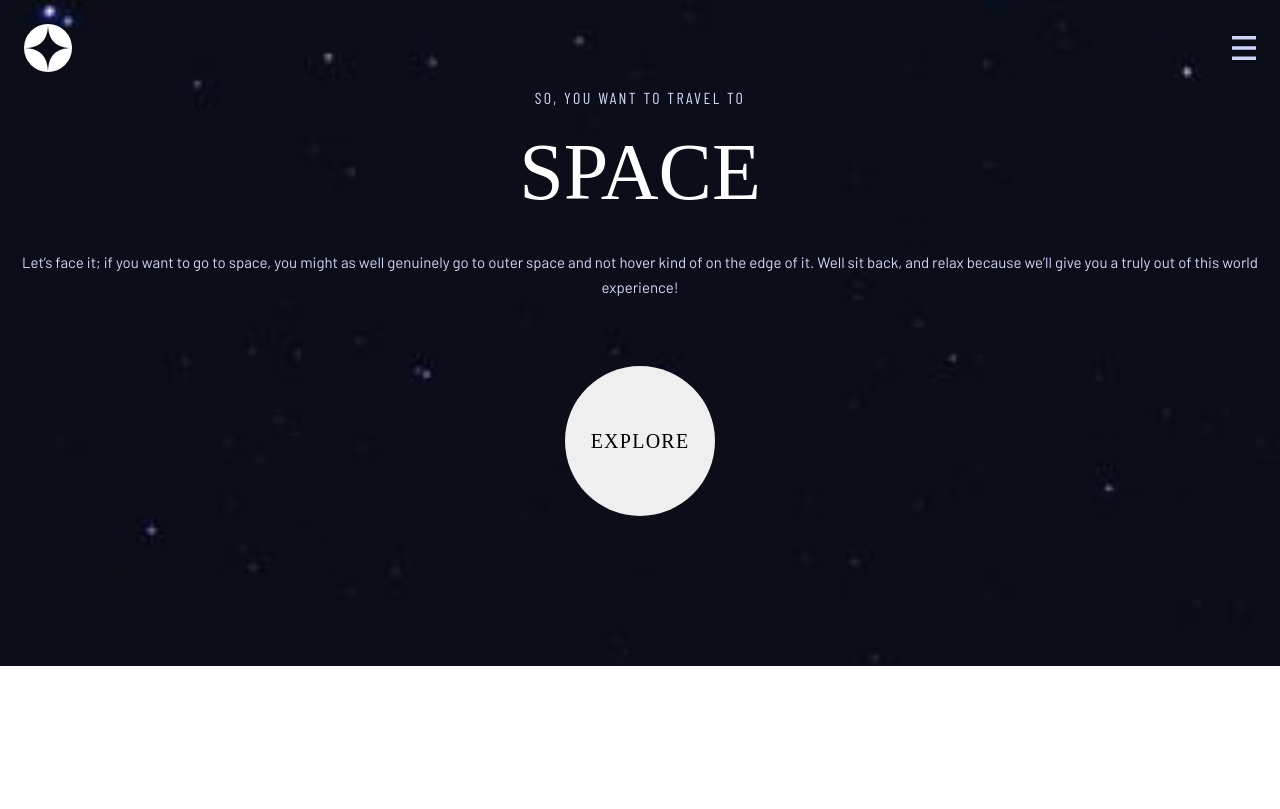
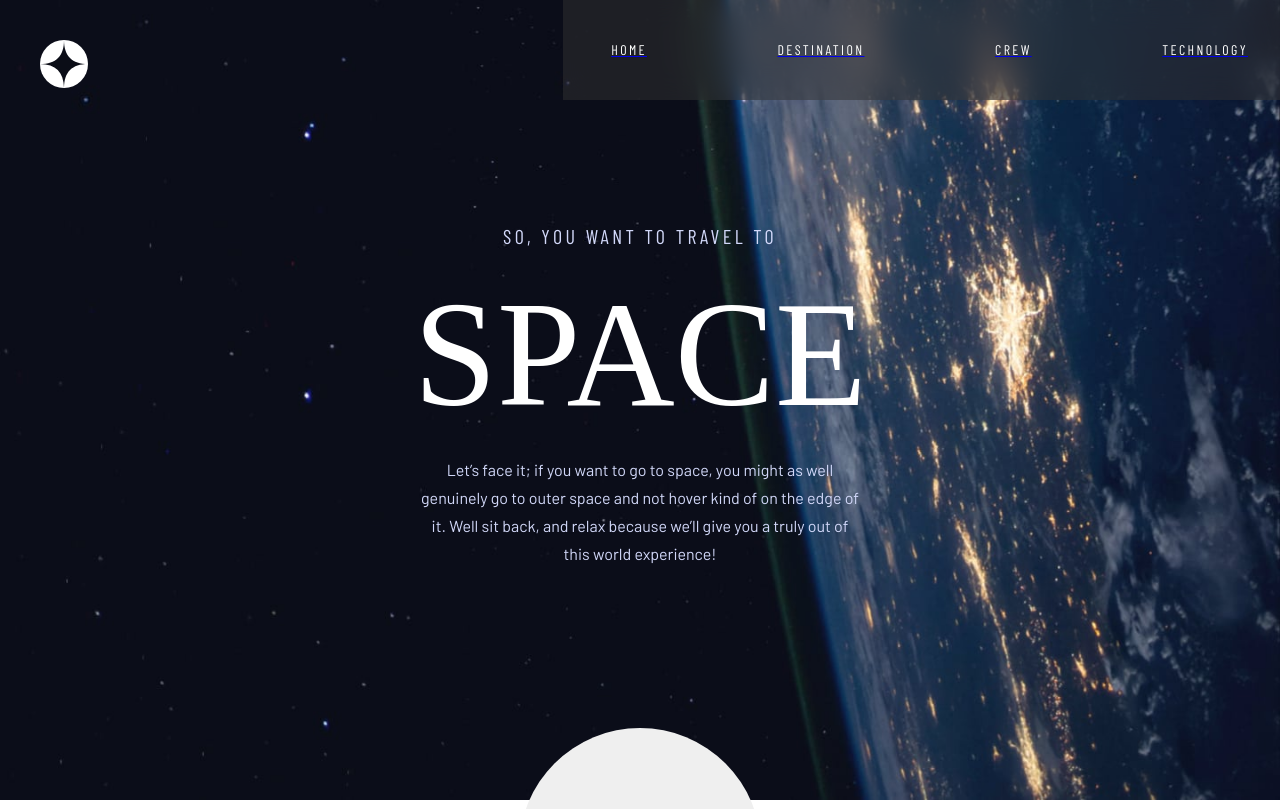
Before and after one commit to jhellard/spacetourism, a React (Create React App) app: page / in a window 1280 px wide. Shown: the top 809 px of the page. Built offline with nearby package versions, Linux system fonts and the light colour scheme; a web font is replaced by a local one.

Commit message:
Continued work on responsiveness
Mobile layout is coming along, removed unnecessary JS for setting background images. Still needs a lot of work, Tablet view is coming along.

```diff
--- a/src/App.js
+++ b/src/App.js
@@ -15,29 +15,17 @@ import Destinations from "./pages/Destinations/Destinations";
 import Crew from "./pages/Crew/Crew";
 import Technology from "./pages/Technology/Technology";
 
-import BGMobile from "./assets/home/background-home-mobile.jpg";
-import BGDestination from "./assets/destination/background-destination-mobile.jpg";
-import BGCrew from "./assets/crew/background-crew-mobile.jpg";
-import BGTech from "./assets/technology/background-technology-mobile.jpg";
-
 const Main = styled.div`
   display: flex;
   position: relative;
   flex-direction: column;
   width: 100%;
   height: 100%;
-  background: url(${(props) => props.bg}) no-repeat center center fixed;
   background-size: cover;
-  overflow: hidden;
 `;
 
 const App = () => {
-  const [background, setBackground] = useState(BGMobile);
   const [isHambugerOpen, setIsHambugerOpen] = useState(false);
-
-  const handleBackground = (bg) => {
-    setBackground(bg);
-  };
 
   const handleHambuger = () => {
     document.querySelector(".main__nav").classList.toggle("toggle");
@@ -47,15 +35,10 @@ const App = () => {
 
   return (
     <div className="container-centered-x">
-      <Main className="main" bg={background}>
+      <Main className="main">
         <header className="main__header">
           <Link to="/" className="main__link">
-            <img
-              src={Logo}
-              alt="Space Logo"
-              className="main__logo"
-              onClick={() => handleBackground(BGMobile)}
-            />
+            <img src={Logo} alt="Space Logo" className="main__logo" />
           </Link>
           <img
             src={Hambuger}
@@ -76,7 +59,6 @@ const App = () => {
             className="main__route"
             onClick={() => {
               handleHambuger();
-              handleBackground(BGMobile);
             }}
           >
             <span className="main__nav__selection">
@@ -89,7 +71,6 @@ const App = () => {
             className="main__route"
             onClick={() => {
               handleHambuger();
-              handleBackground(BGDestination);
             }}
           >
             <span className="main__nav__selection">
@@ -102,7 +83,6 @@ const App = () => {
             className="main__route"
             onClick={() => {
               handleHambuger();
-              handleBackground(BGCrew);
             }}
           >
             <span className="main__nav__selection">
@@ -115,7 +95,6 @@ const App = () => {
             className="main__route"
             onClick={() => {
               handleHambuger();
-              handleBackground(BGTech);
             }}
           >
             <span className="main__nav__selection">
@@ -125,15 +104,7 @@ const App = () => {
           </Link>
         </nav>
         <Routes>
-          <Route
-            path="/"
-            element={
-              <Landing
-                handleBackground={handleBackground}
-                BGDestination={BGDestination}
-              />
-            }
-          />
+          <Route path="/" element={<Landing />} />
           <Route path="/destinations" element={<Destinations Data={Data} />} />
           <Route path="/crew" element={<Crew Data={Data} />} />
           <Route path="/technology" element={<Technology Data={Data} />} />
--- a/src/SCSS/globals.scss
+++ b/src/SCSS/globals.scss
@@ -1,6 +1,7 @@
 *, *::before, *::after {
     padding: 0;
     box-sizing: border-box;
+    z-index: 1;
 }
 
 body {
@@ -18,7 +19,7 @@ body {
 
 .container-centered-x {
   width: 100vw;
-  height: 100%;
+  height: 100vh;
   display: flex;
   flex-direction: column;
   align-items: center;
@@ -63,19 +64,10 @@ h5 {
   animation-duration: 0.5s;
   animation-fill-mode: forwards;
   visibility: visible !important;
-}
+  z-index: 2;
 
-@keyframes slideOut {
-  0% {
-    opacity: 1;
-    transform: translateX(0);
-  }
-  99% {
-    opacity: 0;
-    transform: translateX(100%);
-  }
-  100% {
-    visibility: hidden;
+  @include md {
+    animation: none;
   }
 }
 
--- a/src/SCSS/main.scss
+++ b/src/SCSS/main.scss
@@ -7,6 +7,11 @@
     align-items: center;
     margin: 24px;
     margin-bottom: 1.75rem;
+    z-index: 2;
+
+    @include md {
+      margin: 40px;
+    }
   }
 
   &__nav {
@@ -21,6 +26,16 @@
     backdrop-filter: blur(16px);
     z-index: 2;
 
+    @include md {
+      visibility: visible;
+      width: 56vw;
+      height: 100px;
+      flex-direction: row;
+      align-items: center;
+      justify-content: space-between;
+      padding: 2rem;
+    }
+
     &__selection {
       &:hover {
         border-right: 3px solid $white;
@@ -33,6 +48,11 @@
         letter-spacing: 2.7px;
         color: $white;
         margin: 1rem;
+
+        @include md {
+          display: none;
+        }
+
       }
 
       &__title {
@@ -41,6 +61,12 @@
         font-weight: 400;
         letter-spacing: 2.7px;
         color: $white;
+
+        @include md {
+          font-size: 14px;
+          letter-spacing: 2.36px;
+        }
+
       }
     }
   }
@@ -57,11 +83,28 @@
     width: 24px;
     height: 24px;
     margin: 0;
+
+    @include md {
+      display: none;
+    }
+
+    &:hover {
+      cursor: pointer;
+    }
   }
 
   &__close {
-    margin: 24px 24px 2rem auto;
+    margin: 2rem 24px 2rem auto;
     width: 24px;
     height: 24px;
+
+    @include md {
+      display: none;
+    }
+
+
+    &:hover {
+      cursor: pointer;
+    }
   }
 }
--- a/src/SCSS/styles.scss
+++ b/src/SCSS/styles.scss
@@ -1,5 +1,5 @@
+@import 'mixins';
 @import 'globals';
-@import 'mixins';
 @import 'main';
 @import '../pages/Landing/Landing.scss';
 @import '../pages/Destinations/Destinations.scss';
--- a/src/pages/Crew/Crew.scss
+++ b/src/pages/Crew/Crew.scss
@@ -1,9 +1,31 @@
 .crew {
   &__content {
     display: flex;
+    position: relative;
     flex-direction: column;
     justify-content: center;
     align-items: center;
+
+    &::after {
+      content: "";
+      position: absolute;
+      top: -128px;
+      left: 0;
+      width: 100vw;
+      height: calc(100vh + 93px);
+      background-image: url("../../assets/crew/background-crew-mobile.jpg");
+      background-size: cover;
+      overflow: hidden;
+      z-index: 0;
+
+      @include md {
+        background-image: url("../../assets/crew/background-crew-tablet.jpg");
+      }
+
+      @include lg {
+        background-image: url("../../assets/crew/background-crew-tablet.jpg");
+      }
+    }
   }
 
   &__pick {
--- a/src/pages/Destinations/Destinations.js
+++ b/src/pages/Destinations/Destinations.js
@@ -72,16 +72,22 @@ const Destinations = ({ Data }) => {
       </section>
       <span className="destinations__selected__line"></span>
       <div className="destinations__selected__info">
+        <div>
           <h5 className="destinations__selected__info__distance">
             AVG. DISTANCE
           </h5>
           <p className="destinations__selected__info__value">
             {currentPlanet.distance.toUpperCase()}
           </p>
-        <h5 className="destinations__selected__info__est">EST. TRAVEL TIME</h5>
+        </div>
+        <div>
+          <h5 className="destinations__selected__info__est">
+            EST. TRAVEL TIME
+          </h5>
           <p className="destinations__selected__info__time">
             {currentPlanet.travel.toUpperCase()}
           </p>
+        </div>
       </div>
     </div>
   );
--- a/src/pages/Landing/Landing.js
+++ b/src/pages/Landing/Landing.js
@@ -2,7 +2,7 @@ import React from "react";
 
 import { Link } from "react-router-dom";
 
-const Landing = ({ handleBackground, BGDestination }) => {
+const Landing = () => {
   return (
     <div className="landing__content">
       <h5>SO, YOU WANT TO TRAVEL TO</h5>
@@ -14,10 +14,7 @@ const Landing = ({ handleBackground, BGDestination }) => {
         experience!
       </p>
       <Link to="/destinations">
-        <button
-          className="landing__button"
-          onClick={() => handleBackground(BGDestination)}
-        >
+        <button className="landing__button">
           <span>EXPLORE</span>
         </button>
       </Link>
--- a/src/pages/Landing/Landing.scss
+++ b/src/pages/Landing/Landing.scss
@@ -1,9 +1,33 @@
 .landing {
   &__content {
     display: flex;
+    position: relative;
     flex-direction: column;
     justify-content: center;
     align-items: center;
+
+    &::after {
+      content: "";
+      position: absolute;
+      top: -128px;
+      left: 0;
+      width: 100vw;
+      height: calc(100vh + 28px);
+      background: url("../../assets/home/background-home-mobile.jpg") no-repeat center center fixed;
+      background-size: cover;
+      overflow: hidden;
+      z-index: 0;
+
+      @include md {
+        background: url("../../assets/home/background-home-tablet.jpg") no-repeat center center fixed;
+        background-size: cover;
+      }
+
+      @include xl {
+        background: url("../../assets/home/background-home-desktop.jpg") no-repeat center center fixed;
+        background-size: cover;
+      }
+    }
 
     h5 {
       font-family: "Barlow Condensed", sans-serif;
@@ -14,6 +38,12 @@
       margin: 0;
       margin-bottom: 1.25rem;
       color: $lightblue;
+
+      @include md {
+        margin-top: 6rem;
+        font-size: 20px;
+        letter-spacing: 3.38px;
+      }
     }
 
     h1 {
@@ -22,6 +52,10 @@
       margin: 0;
       margin-bottom: 1rem;
       color: $white;
+
+      @include md {
+        font-size: 150px;
+      }
     }
 
     p {
@@ -29,8 +63,16 @@
       font-size: 15px;
       color: $lightblue;
       text-align: center;
+      max-width: 500px;
       margin: 1rem 1.35rem 4.125rem 1.35rem;
       line-height: 25px;
+
+      @include md {
+        font-size: 16px;
+        line-height: 28px;
+        max-width: 444px;
+        margin: 0 0 10rem 0;
+      }
     }
   }
 
@@ -38,13 +80,22 @@
     min-width: 150px;
     min-height: 150px;
     border-radius: 50%;
-    margin-bottom: 100%;
     border: none;
+
+    @include md {
+      min-width: 242px;
+      min-height: 242px;
+    }
 
     span {
       font-family: "Bellefair", serif;
       font-size: 20px;
       letter-spacing: 1.25px;
+
+      @include md {
+        font-size: 32px;
+        letter-spacing: 2px;
+      }
     }
   }
 }
--- a/src/pages/Technology/Technology.js
+++ b/src/pages/Technology/Technology.js
@@ -10,6 +10,7 @@ const TechList = [Launch, SpacePort, Capsule];
 const TechImage = styled.img`
   content: url(${(props) => props.image});
   height: 170px;
+  width: 100%;
   margin-bottom: 1rem;
 `;
 
--- a/src/pages/Technology/Technology.scss
+++ b/src/pages/Technology/Technology.scss
@@ -1,16 +1,31 @@
-// I don't like doing this here, but it's good for now
-.main {
-  &__header {
-    margin-bottom: 1rem;
-  }
-}
-
 .tech {
   &__content {
     display: flex;
+    position: relative;
     flex-direction: column;
     justify-content: center;
     align-items: center;
+
+    &::after {
+      content: "";
+      position: absolute;
+      top: -128px;
+      left: 0;
+      width: 100vw;
+      height: calc(100vh + 80px);
+      background-image: url("../../assets/technology/background-technology-mobile.jpg");
+      background-size: cover;
+      overflow: hidden;
+      z-index: 0;
+
+      @include md {
+        background-image: url("../../assets/technology/background-technology-tablet.jpg");
+      }
+
+      @include lg {
+        background-image: url("../../assets/technology/background-technology-desktop.jpg");
+      }
+    }
   }
 
   &__pick {
```
Also changed, not shown: src/pages/Destinations/Destinations.scss (+73 -0 lines). Lines whose indentation alone changed are shown as unchanged.
